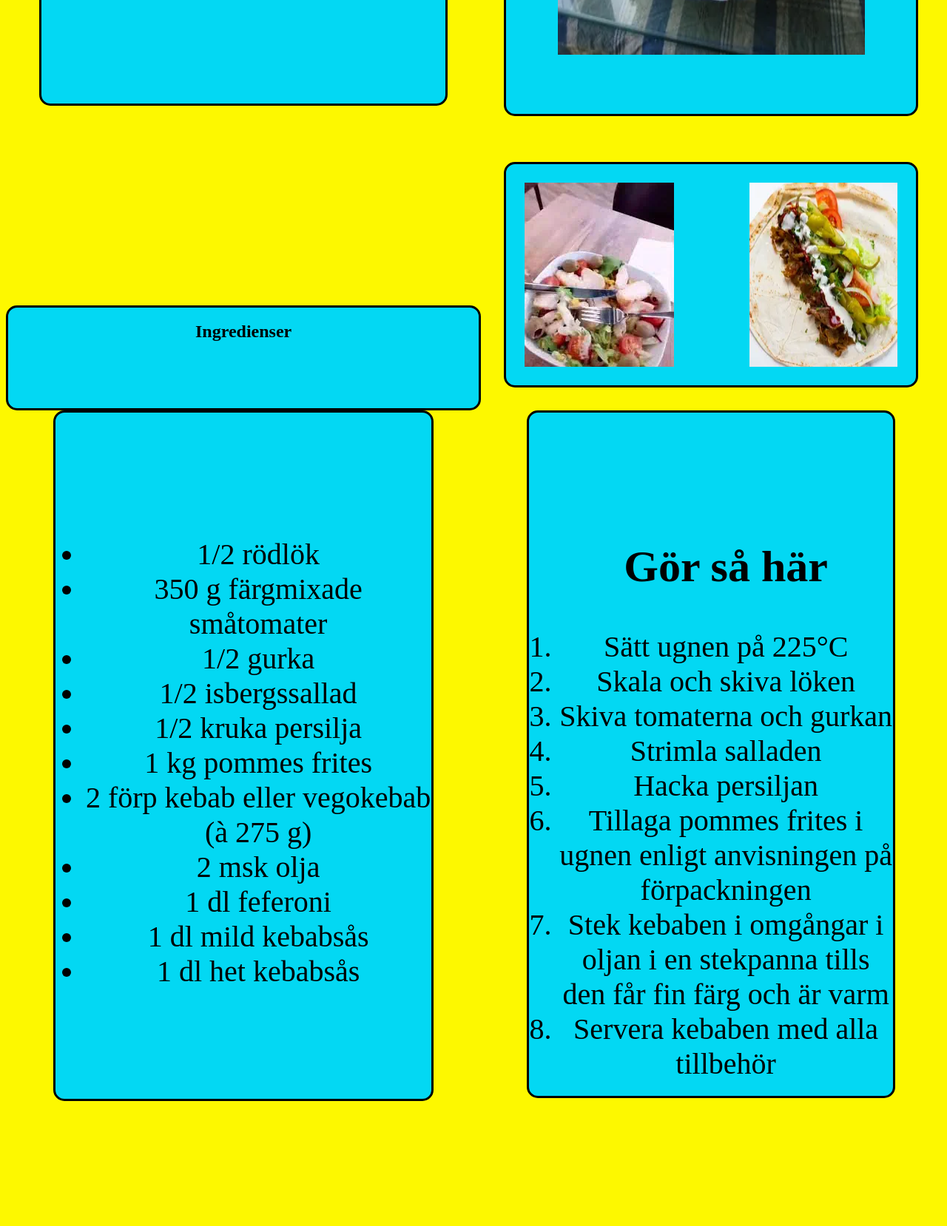
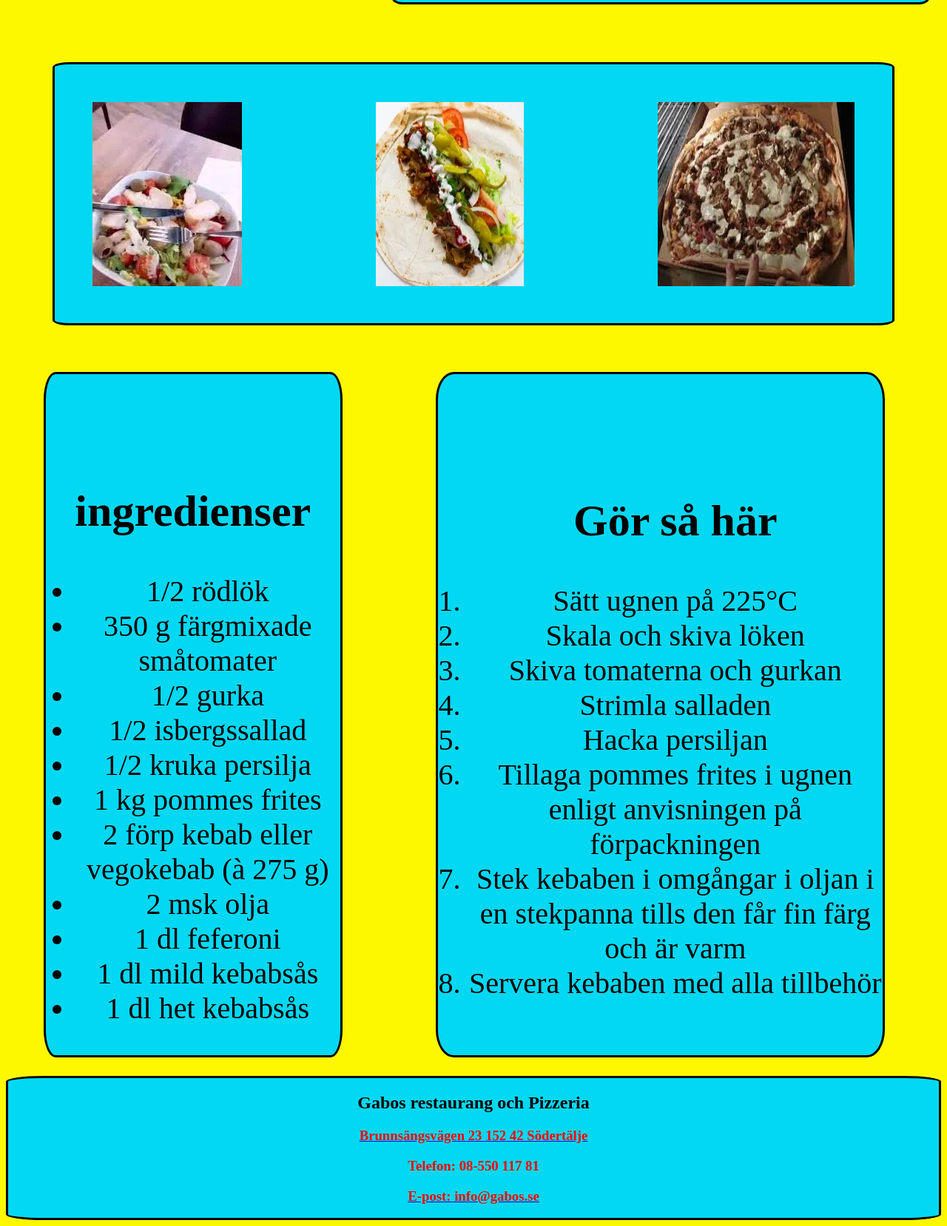
Before and after one commit to TE22E-Jinneklint-Filip/Lek6_projekt, a plain HTML site: page index.html in a window 1280 px wide. Shown: the part 526-2184 px from the top of the page at 74% size. Before the commit the page ends 2023 px from the top, so only its background shows below. Drawn offline with Linux system fonts and the light colour scheme.

Commit message:
footer och fina till koden

```diff
--- a/index.html
+++ b/index.html
@@ -9,11 +9,7 @@
   <body>
     <header><h1>Kebabtallrik</h1></header>
     <div id="img_Kebabtallrik">
-      <img
-        src="img/kebabtallrik.webp"
-        alt="kebabtallrik med sås"
-        class="center"
-      />
+      <img src="img/kebabtallrik.webp" alt="kebabtallrik med sås" />
     </div>
     <div class="info">
       <h2>
@@ -22,14 +18,17 @@
         kebabsåser och feferonis.
       </h2>
     </div>
-    <div class="lista"><h2>Ingredienser</h2></div>
+
     <div class="img_Kebabtallrik2">
-      <img src="img/startklarsallad.webp" alt="kebabsallad" /><img
-        src="img/kebabbröd (1).webp"
-        alt="kebab med bröd"
+      <img src="img/startklarsallad.webp" alt="kebabsallad" />
+      <img src="img/kebabbröd (1).webp" alt="kebab med bröd" />
+      <img
+        src="img/kebabpizza.webp"
+        alt="kebabpizza med kladdig bearnaisesås"
       />
     </div>
     <div class="ingredienser">
+      <h2>ingredienser</h2>
       <ul>
         <li>1/2 rödlök</li>
         <li>350 g färgmixade småtomater</li>
@@ -44,16 +43,31 @@
         <li>1 dl het kebabsås</li>
       </ul>
     </div>
-    <div class="GörSåHär"><ol>
+    <div class="GörSåHär">
+      <ol>
         <h2>Gör så här</h2>
         <li>Sätt ugnen på 225°C</li>
         <li>Skala och skiva löken</li>
         <li>Skiva tomaterna och gurkan</li>
         <li>Strimla salladen</li>
         <li>Hacka persiljan</li>
-        <li>Tillaga pommes frites i ugnen enligt anvisningen på förpackningen</li>
-        <li>Stek kebaben i omgångar i oljan i en stekpanna tills den får fin färg och är varm</li>
+        <li>
+          Tillaga pommes frites i ugnen enligt anvisningen på förpackningen
+        </li>
+        <li>
+          Stek kebaben i omgångar i oljan i en stekpanna tills den får fin färg
+          och är varm
+        </li>
         <li>Servera kebaben med alla tillbehör</li>
-    </ol></div>
+      </ol>
+    </div>
+    <footer>
+      <h2>Gabos restaurang och Pizzeria</h2>
+      <a href="https://www.google.com/maps?safe=active&sca_esv=581314287&rlz=1C1GCEA_enSE1019SE1019&output=search&q=Brunns%C3%A4ngsv%C3%A4gen+23+152+42+S%C3%B6dert%C3%A4lje&source=lnms&entry=mc&sa=X&ved=2ahUKEwjiqoKlpbqCAxWoIRAIHXHMAZcQ0pQJegQICRAB">
+        <h3>Brunnsängsvägen 23 152 42 Södertälje</h3>
+      </a>
+      <h3>Telefon: 08-550 117 81</h3>
+      <a href="mailto:info@gabos.se"><h3>E-post: info@gabos.se</h3></a>
+    </footer>
   </body>
 </html>
--- a/style.css
+++ b/style.css
@@ -1,26 +1,20 @@
 body {
   display: grid;
-  grid-template-columns: 6fr 4fr;
-  grid-template-rows: 1fr 2fr;
+  grid-template-columns: 2fr 3fr;
   background-color: #fdf800;
-  font: inherit;
-  font-size: 100%;
-  background-repeat: repeat;
 }
 
 header {
   background-color: #03d8f3;
   border: solid black;
-  border-radius: 15px;
+  border-radius: 4%;
   margin: 2%;
-  padding: 2%;
 }
 
 h1 {
   text-align: center;
   text-shadow: 2px 2px 5px red;
   font-family: "Segoe UI", Tahoma, Geneva, Verdana, sans-serif;
-  margin-top: 7%;
 }
 
 #img_Kebabtallrik {
@@ -29,12 +23,12 @@ h1 {
   grid-row: 1/3;
   background-color: #03d8f3;
   border: solid black;
-  border-radius: 15px;
-  margin: 5%;
+  border-radius: 2%;
+  margin: 2%;
   align-items: center;
 }
 
-.center {
+#img_Kebabtallrik img {
   margin-left: auto;
   margin-right: auto;
   width: 75%;
@@ -44,7 +38,7 @@ h1 {
 .info {
   background-color: #03d8f3;
   border: solid black;
-  border-radius: 15px;
+  border-radius: 2%;
   margin: 7%;
   padding: 12%;
 }
@@ -57,42 +51,60 @@ h2 {
 .lista {
   background-color: #03d8f3;
   border: solid black;
-  border-radius: 15px;
-  margin-top: 35%;
+  border-radius: 2%;
+  margin-top: 50%;
+  margin-bottom: 15%;
 }
 
 .img_Kebabtallrik2 {
   display: flex;
   background-color: #03d8f3;
   border: solid black;
-  border-radius: 15px;
+  border-radius: 2%;
   margin: 5%;
   justify-content: space-between;
-  grid-column: 2/3;
+  grid-column: 1/3;
   grid-row: 3/4;
   padding: 4%;
 }
 
+#img_Kebabtallrik2 img {
+  margin-left: auto;
+  margin-right: auto;
+  width: 75%;
+  height: 75%;
+}
 .ingredienser {
   padding-top: 20%;
   background-color: #03d8f3;
   border: solid black;
-  border-radius: 15px;
-  height: 800px;
+  border-radius: 4%;
   margin-left: 10%;
   margin-right: 10%;
   font-size: 250%;
-  text-align: center ;
+  text-align: center;
 }
 
 .GörSåHär {
-  padding-top: 20%;
+  padding-top: 15%;
   background-color: #03d8f3;
   border: solid black;
-  border-radius: 15px;
-  height: 800px;
+  border-radius: 4%;
   margin-left: 10%;
   margin-right: 10%;
   font-size: 250%;
-  text-align: center ;
+  text-align: center;
 }
+
+footer {
+  margin-top: 2%;
+  background-color: #03d8f3;
+  border: solid black;
+  border-radius: 4%;
+  grid-column: 1/3;
+}
+
+h3{
+text-align: center;
+color: red;
+}
```
Also changed, not shown: img/kebabpizza.webp (added).
